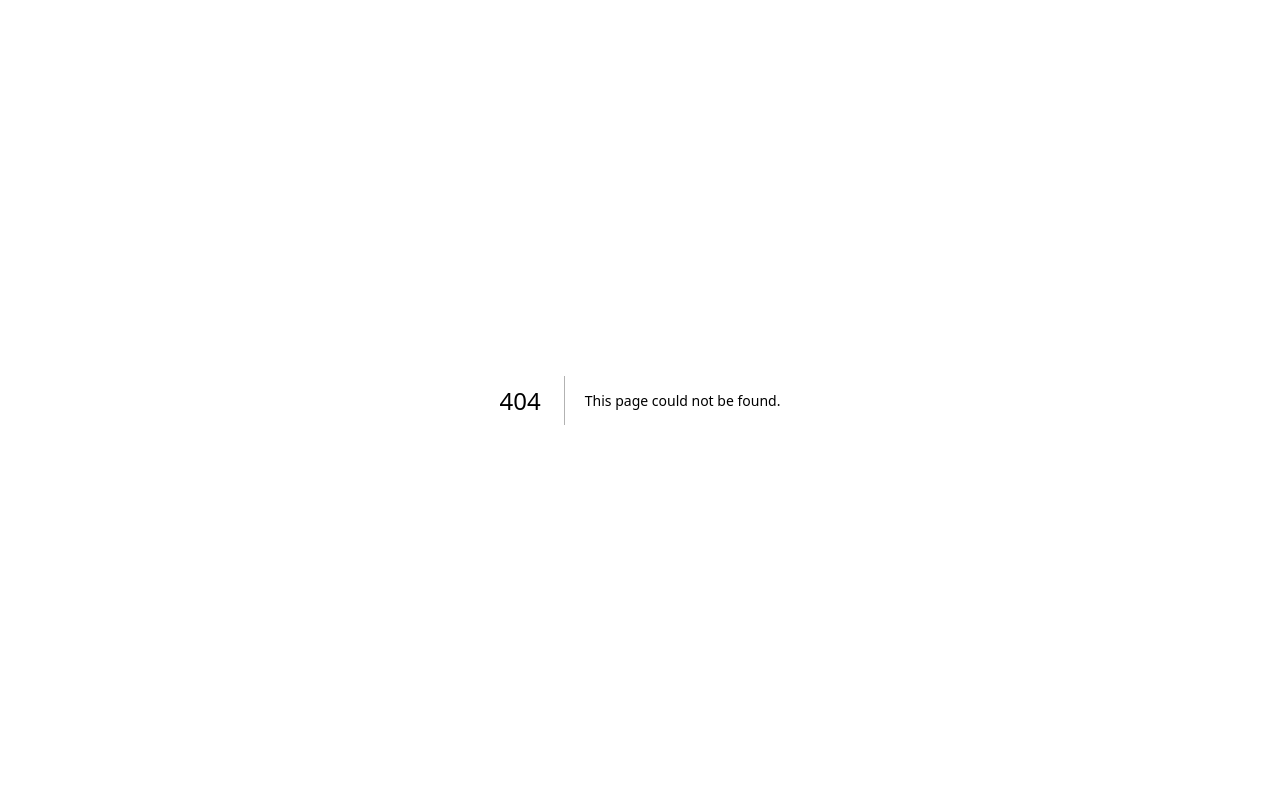
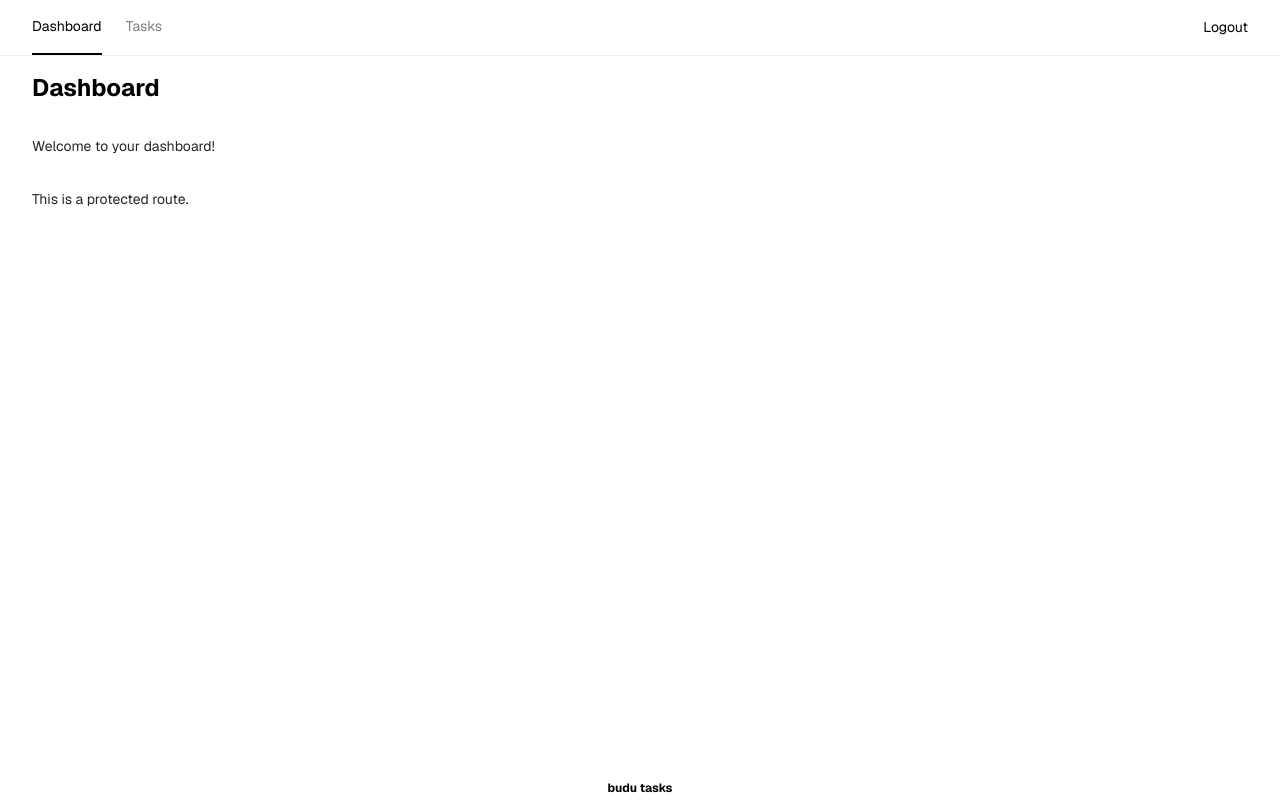
Before and after one commit to jorge93ruiz/budu-tasks, a Next.js app: page /dashboard in a window 1280 px wide. Before the commit this address had no page. Built offline with nearby package versions, Linux system fonts and the light colour scheme; no server answers.

Commit message:
Add dashboard screen.

```diff
--- /dev/null
+++ b/app/(main)/dashboard/page.tsx
@@ -0,0 +1,13 @@
+"use client";
+
+import PageTitle from "@/app/_ui/PageTitle";
+
+export default function Dashboard() {
+    return (
+        <div className="space-y-8">
+            <PageTitle title="Dashboard" />
+            <p className="dark:text-neutral-700 text-neutral-800">Welcome to your dashboard!</p>
+            <p className="dark:text-neutral-700 text-neutral-800">This is a protected route.</p>
+        </div>
+    );
+}
--- /dev/null
+++ b/app/(main)/layout.tsx
@@ -0,0 +1,17 @@
+import Footer from "@/app/_ui/Footer";
+import Header from "@/app/_ui/Header";
+import "@/app/globals.css";
+
+export default async function MainLayout({
+    children,
+}: Readonly<{
+    children: React.ReactNode;
+}>) {
+    return (
+        <div className="grid grid-rows-[auto_1fr_auto] min-h-dvh font-(family-name:--font-geist-sans)">
+            <Header className="container mx-auto" />
+            <main className="py-4 px-4 sm:px-8 container mx-auto">{children}</main>
+            <Footer className="row-start-3 container mx-auto" />
+        </div>
+    );
+}
--- /dev/null
+++ b/app/_ui/Header.tsx
@@ -0,0 +1,54 @@
+"use client";
+import { usePathname, useRouter } from "next/navigation";
+import { ApiResponse } from "../_lib/types";
+import { logout } from "../_lib/auth";
+import Link from "next/link";
+
+export default function Header({ className = "" }: { className?: string }) {
+    const router = useRouter();
+
+    return (
+        <header className="sticky top-0 bg-background border-b border-border/25">
+            <div className={"w-full flex items-center justify-between gap-x-6 px-4 sm:px-8 " + className}>
+                <div className="flex gap-x-6">
+                    <Tab href="/dashboard">Dashboard</Tab>
+                    <Tab href="/tasks">Tasks</Tab>
+                </div>
+
+                <button
+                    type="button"
+                    className="cursor-pointer py-2 sm:py-3"
+                    onClick={async () => {
+                        const res: ApiResponse = await logout();
+
+                        if (res.success) {
+                            router.push("/login");
+                        } else {
+                            console.error("Logout failed:", res.message);
+                        }
+                    }}
+                >
+                    Logout
+                </button>
+            </div>
+        </header>
+    );
+}
+
+const Tab = ({ href, children }: { href: string; children: React.ReactNode }) => {
+    const pathname = usePathname();
+
+    return (
+        <Link
+            href={href}
+            className={
+                "border-b-2 py-3 sm:py-4 duration-300 " +
+                (pathname == href
+                    ? "border-b-foreground"
+                    : "border-b-transparent text-foreground/50 hover:text-foreground")
+            }
+        >
+            {children}
+        </Link>
+    );
+};
--- /dev/null
+++ b/app/_ui/PageTitle.tsx
@@ -0,0 +1,8 @@
+export default function PageTitle({ title }: { title: string }) {
+    return (
+        <>
+            <title>{title}</title>
+            <h1 className="text-2xl font-bold">{title}</h1>
+        </>
+    );
+}
```
